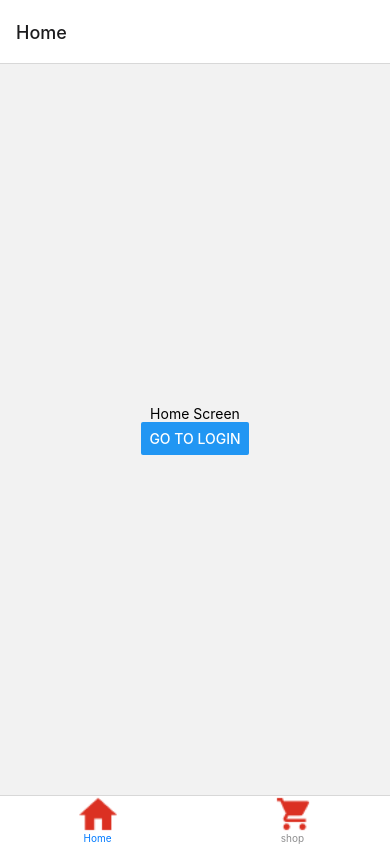
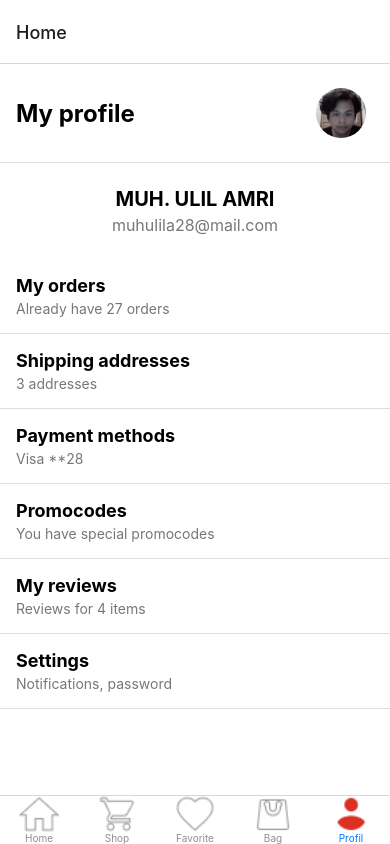
Before and after one commit to MUHULILAMRI/105841106221-ULIL-labweb, a React Native app: screen /Profil in a window 390 px wide. Built offline with nearby package versions, Linux system fonts and the light colour scheme.

Commit message:
Tugas navigation and taksbar

```diff
--- a/App.js
+++ b/App.js
@@ -3,12 +3,21 @@ import { View, Text, Button, Image, TouchableOpacity, TouchableOpacityBase } fro
 import { NavigationContainer } from '@react-navigation/native';
 import { createNativeStackNavigator } from '@react-navigation/native-stack';
 import LoginPage from './LoginPage';
+import profilPage from './profilPage';
+import shopPage from './shopPage';
+import FavoritePage from './FavoritePage';
+import BagPage from './BagPage';
 import { createBottomTabNavigator } from '@react-navigation/bottom-tabs';
 import HomeAktif from './assets/icon/home-activated.png';
 import HomeInaktif from './assets/icon/home-inactive.png';
-import shopaktif from './assets/icon/shop-activated.png';
-import shopinaktif from './assets/icon/shop-inactive.png';
-
+import shopAktif from './assets/icon/shop-activated.png';
+import shopInaktif from './assets/icon/shop-inactive.png';
+import profilAktif from './assets/icon/profil-activated.png';
+import profilInaktif from './assets/icon/profil-inactive.png';
+import favoritesAktif from './assets/icon/favorites-activated.png';
+import favoritesInaktif from './assets/icon/favorites-inactive.png';
+import bagAktif from './assets/icon/bag-activated.png';
+import bagInaktif from './assets/icon/bag-inactive.png';
 
 const Tab = createBottomTabNavigator();
 function MyTabs() {
@@ -27,12 +36,48 @@ function MyTabs() {
         }}
       />
       <Tab.Screen
-        name="shop"
-        component={LoginPage}
+        name="Shop"
+        component={shopPage}
         options={{
           headerShown: false, tabBarIcon: ({ focused }) => (
             <Image
-              source={focused ? shopaktif : shopaktif}
+              source={focused ? shopAktif : shopInaktif}
+              style={{ width: 40, height: 40 }}
+            />
+          ),
+        }}
+      />
+      <Tab.Screen
+        name="Favorite"
+        component={FavoritePage}
+        options={{
+          headerShown: false, tabBarIcon: ({ focused }) => (
+            <Image
+              source={focused ? favoritesAktif : favoritesInaktif}
+              style={{ width: 40, height: 40 }}
+            />
+          ),
+        }}
+      />
+      <Tab.Screen
+        name="Bag"
+        component={BagPage}
+        options={{
+          headerShown: false, tabBarIcon: ({ focused }) => (
+            <Image
+              source={focused ? bagAktif : bagInaktif}
+              style={{ width: 40, height: 40 }}
+            />
+          ),
+        }}
+      />
+      <Tab.Screen
+        name="Profil"
+        component={profilPage}
+        options={{
+          headerShown: false, tabBarIcon: ({ focused }) => (
+            <Image
+              source={focused ? profilAktif : profilInaktif}
               style={{ width: 40, height: 40 }}
             />
           ),
--- /dev/null
+++ b/BagPage.js
@@ -0,0 +1,10 @@
+import React from 'react';
+import { View, Text } from 'react-native';
+
+export default function BagPage() {
+    return (
+        <View>
+            <Text>Welcome to BagPage!</Text>
+        </View>
+    );
+}
--- /dev/null
+++ b/FavoritePage.js
@@ -0,0 +1,24 @@
+import React from 'react';
+import { View, Text, StyleSheet } from 'react-native';
+
+export default function FavoritePage() {
+    return (
+        <View style={styles.container}>
+            <Text style={styles.title}>Favorite Page</Text>
+            {/* Tambahkan komponen favorit di sini */}
+        </View>
+    );
+}
+
+const styles = StyleSheet.create({
+    container: {
+        flex: 1,
+        justifyContent: 'center',
+        alignItems: 'center',
+    },
+    title: {
+        fontSize: 24,
+        fontWeight: 'bold',
+        marginBottom: 16,
+    },
+});
--- /dev/null
+++ b/profilPage.js
@@ -0,0 +1,100 @@
+import React from 'react';
+import { StyleSheet, Text, View, Image, TouchableOpacity, ScrollView } from 'react-native';
+
+export default function App() {
+    return (
+        <ScrollView style={styles.container}>
+            <View style={styles.header}>
+                <Text style={styles.headerTitle}>My profile</Text>
+                <TouchableOpacity style={styles.profileImageContainer}>
+                    <Image
+                        style={styles.profileImage}
+                        source={require('./assets/ulil.jpg.jpeg')}
+                    />
+                </TouchableOpacity>
+            </View>
+            <View style={styles.profileContainer}>
+                <Text style={styles.profileName}>MUH. ULIL AMRI</Text>
+                <Text style={styles.profileEmail}>muhulila28@mail.com</Text>
+            </View>
+            <View style={styles.menuItem}>
+                <Text style={styles.menuText}>My orders</Text>
+                <Text style={styles.menuSubText}>Already have 27 orders</Text>
+            </View>
+            <View style={styles.menuItem}>
+                <Text style={styles.menuText}>Shipping addresses</Text>
+                <Text style={styles.menuSubText}>3 addresses</Text>
+            </View>
+            <View style={styles.menuItem}>
+                <Text style={styles.menuText}>Payment methods</Text>
+                <Text style={styles.menuSubText}>Visa **28</Text>
+            </View>
+            <View style={styles.menuItem}>
+                <Text style={styles.menuText}>Promocodes</Text>
+                <Text style={styles.menuSubText}>You have special promocodes</Text>
+            </View>
+            <View style={styles.menuItem}>
+                <Text style={styles.menuText}>My reviews</Text>
+                <Text style={styles.menuSubText}>Reviews for 4 items</Text>
+            </View>
+            <View style={styles.menuItem}>
+                <Text style={styles.menuText}>Settings</Text>
+                <Text style={styles.menuSubText}>Notifications, password</Text>
+            </View>
+        </ScrollView>
+    );
+}
+
+const styles = StyleSheet.create({
+    container: {
+        flex: 1,
+        backgroundColor: '#fff',
+    },
+    header: {
+        flexDirection: 'row',
+        justifyContent: 'space-between',
+        alignItems: 'center',
+        padding: 16,
+        borderBottomWidth: 1,
+        borderBottomColor: '#ddd',
+    },
+    headerTitle: {
+        fontSize: 24,
+        fontWeight: 'bold',
+    },
+    profileImageContainer: {
+        padding: 8,
+    },
+    profileImage: {
+        width: 50,
+        height: 50,
+        borderRadius: 25,
+    },
+    profileContainer: {
+        alignItems: 'center',
+        marginVertical: 24,
+    },
+    profileName: {
+        fontSize: 20,
+        fontWeight: 'bold',
+    },
+    profileEmail: {
+        fontSize: 16,
+        color: '#777',
+        marginTop: 4,
+    },
+    menuItem: {
+        padding: 16,
+        borderBottomWidth: 1,
+        borderBottomColor: '#ddd',
+    },
+    menuText: {
+        fontSize: 18,
+        fontWeight: 'bold',
+    },
+    menuSubText: {
+        fontSize: 14,
+        color: '#777',
+        marginTop: 4,
+    },
+});
--- /dev/null
+++ b/shopPage.js
@@ -0,0 +1,19 @@
+import React from 'react';
+import { View, Text, StyleSheet } from 'react-native';
+
+export default function ShopPage() {
+    return (
+        <View style={styles.container}>
+            <Text>Welcome to the Shop Page!</Text>
+            {/* Add your shop page content here */}
+        </View>
+    );
+}
+
+const styles = StyleSheet.create({
+    container: {
+        flex: 1,
+        justifyContent: 'center',
+        alignItems: 'center',
+    },
+});
```
Also changed, not shown: assets/ulil.jpg.jpeg (added).
